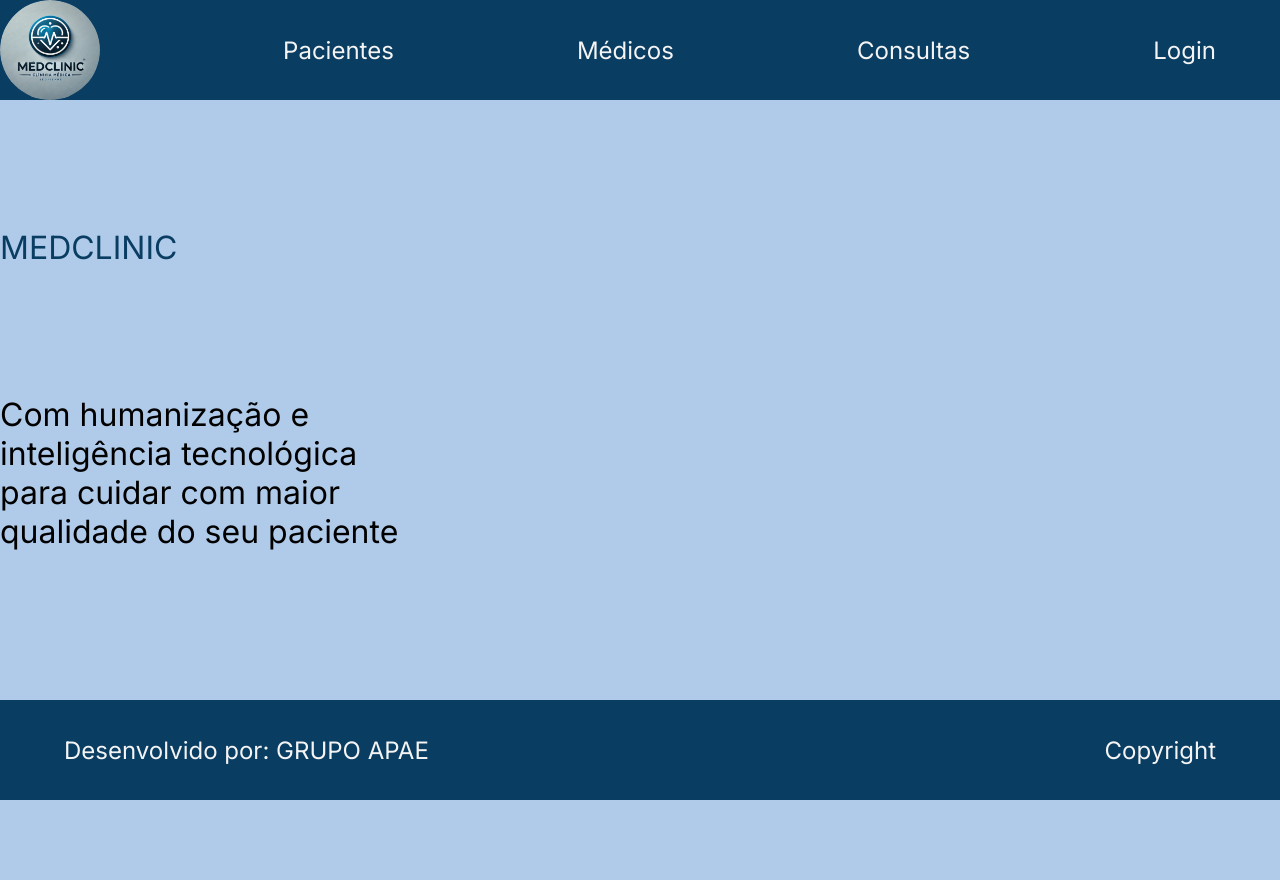
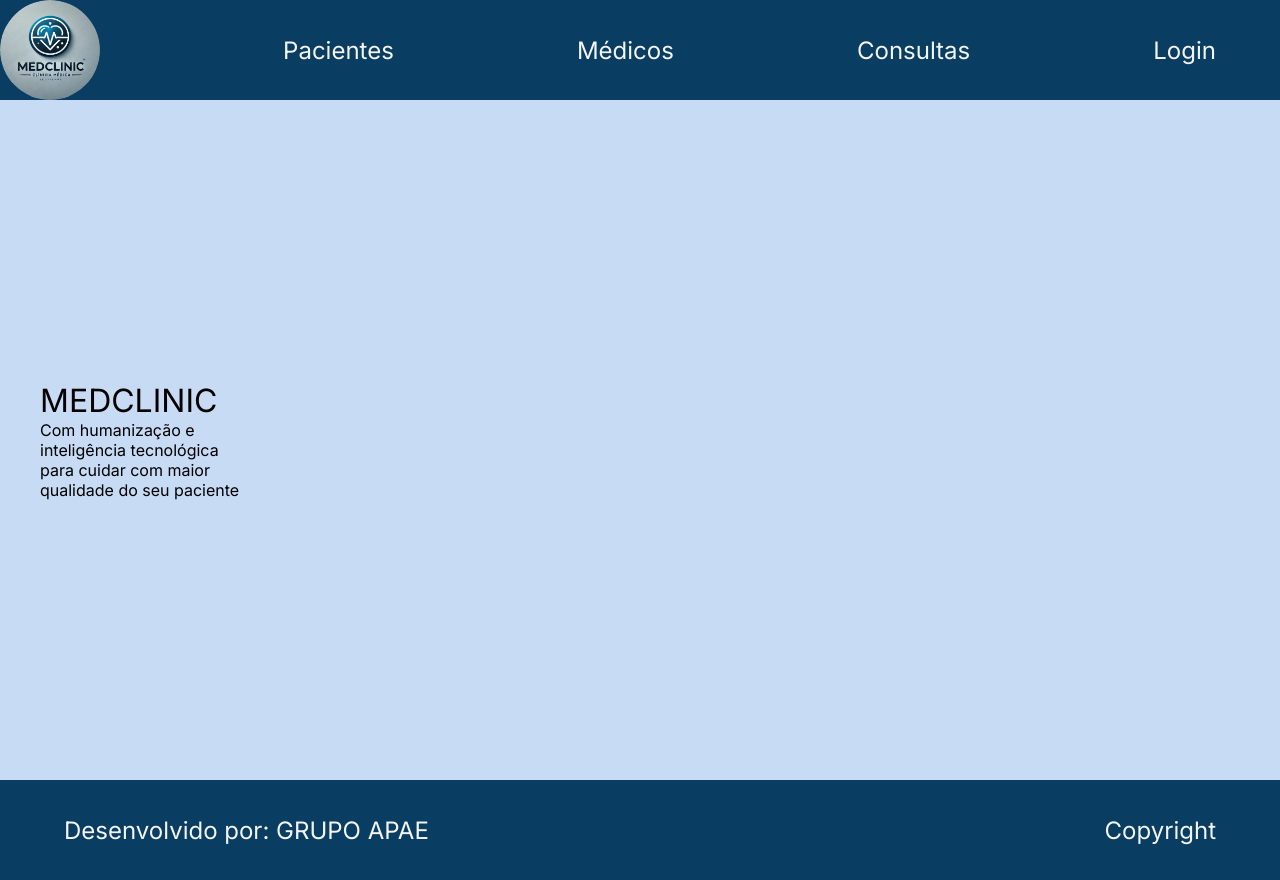
Before and after one commit to pedroking21/react-APAE, a React (Vite) app: page / in a window 1280 px wide. Before the commit the page ends 800 px from the top, so only its background shows below. Built offline with nearby package versions, Linux system fonts and the light colour scheme.

Commit message:
backend-apae

```diff
--- a/index.html
+++ b/index.html
@@ -1,5 +1,5 @@
 <!doctype html>
-<html lang="en">
+<html lang="pt-br">
   <head>
     <meta charset="UTF-8" />
     <link rel="icon" href="./book.png" />
--- a/package.json
+++ b/package.json
@@ -17,7 +17,7 @@
   },
   "devDependencies": {
     "@eslint/js": "^9.21.0",
-    "@types/react": "^19.1.0",
+    "@types/react": "^19.1.2",
     "@types/react-dom": "^19.1.1",
     "@vitejs/plugin-react": "^4.3.4",
     "eslint": "^9.21.0",
--- a/src/components/Welcome/Welcome.module.css
+++ b/src/components/Welcome/Welcome.module.css
@@ -1,37 +1,26 @@
-.principal p {
-    text-align: left;
+.principal {
+    display: flex;
+    flex-direction: column;
+    justify-content: center;
+    align-items: flex-start;
+    height: calc(100vh - 120px); /* ocupa a tela inteira menos o menu (120px) */
+    padding: 40px;
+    background-color: #c7dbf4; /* azul claro */
+  }
 
-}
+  .margem {
+    margin-bottom: 20px;
+  }
 
-.texto {
-    padding: 50px 20px;/* Espaçamento interno para o texto não ficar grudado nas bordas */
-    max-width: 960px;/* Largura máxima para melhor leitura em telas maiores */
-    margin: 0 auto;/* Centraliza o bloco na página, se necessário */
-}
+  .margem h1 {
+    font-size: 80px;
+    font-weight: bold;
+    color: #000000;
+  }
 
-.texto h1 {
-    font-size: 1.5em; /* Tamanho da fonte para o restante do texto */
-    line-height: 1.6; /* Espaçamento entre as linhas para melhor leitura */
-    color: #555; /* Cor do texto para a descrição */
-    margin-bottom: 10px; /* Espaçamento abaixo de cada linha de texto */
-}
-
-
-.principal p:first-child {
-    font-size: 2.8rem;
-
-    color: var(--cor-primaria);
-
-    margin: 10% 0;
-}
-
-.principal p:last-child {
-    font-size: 2rem;
-
-    color: var(--cor-primaria);
-}
-
-.margem  {
-    text-justify: inter-cluster;
-
-}
+  .texto p {
+    font-size: 70px;
+    color: #000000;
+    margin: 0px 0;
+    line-height: 1.4;
+  }
--- a/src/components/Welcome/Welcome.tsx
+++ b/src/components/Welcome/Welcome.tsx
@@ -11,14 +11,14 @@
         <main className={estilo.principal}>
             {/* Mensagem de boas-vindas ao usuário */}
             <main className='margem'>
-            <p>MEDCLINIC</p>
+            <h1>MEDCLINIC</h1>
             </main>
             {/* Mensagem orientando o usuário a fazer login */}
             <main className='texto'>
-            <h1>Com humanização e </h1>
-            <h1>inteligência tecnológica </h1>
-            <h1>para cuidar com maior </h1>
-            <h1>qualidade do seu paciente</h1>
+            <p>Com humanização e </p>
+            <p>inteligência tecnológica </p>
+            <p>para cuidar com maior </p>
+            <p>qualidade do seu paciente</p>
             </main>
         </main>
     );
```
Also changed, not shown: 1 other file (tests, documents, lock files or other folders).
